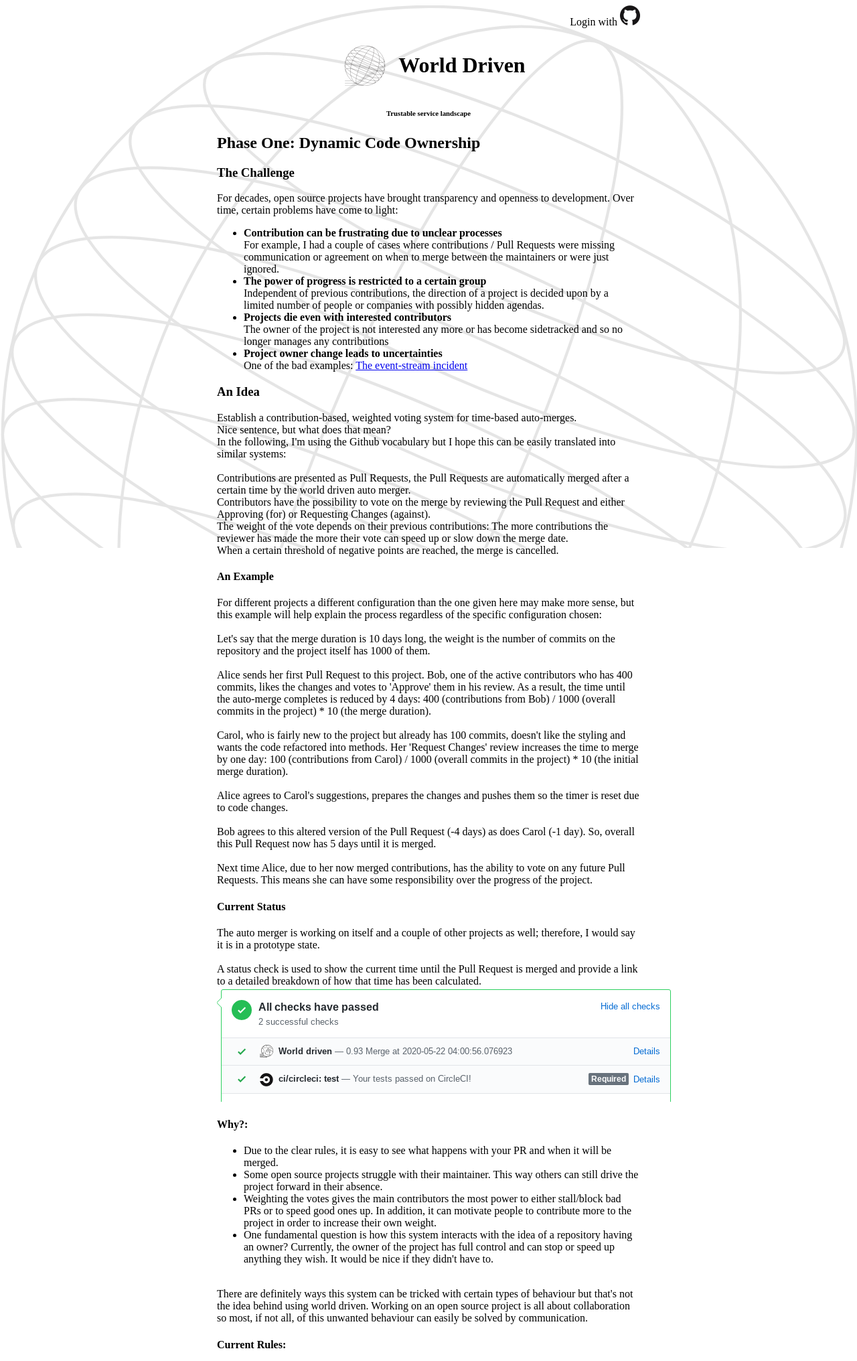
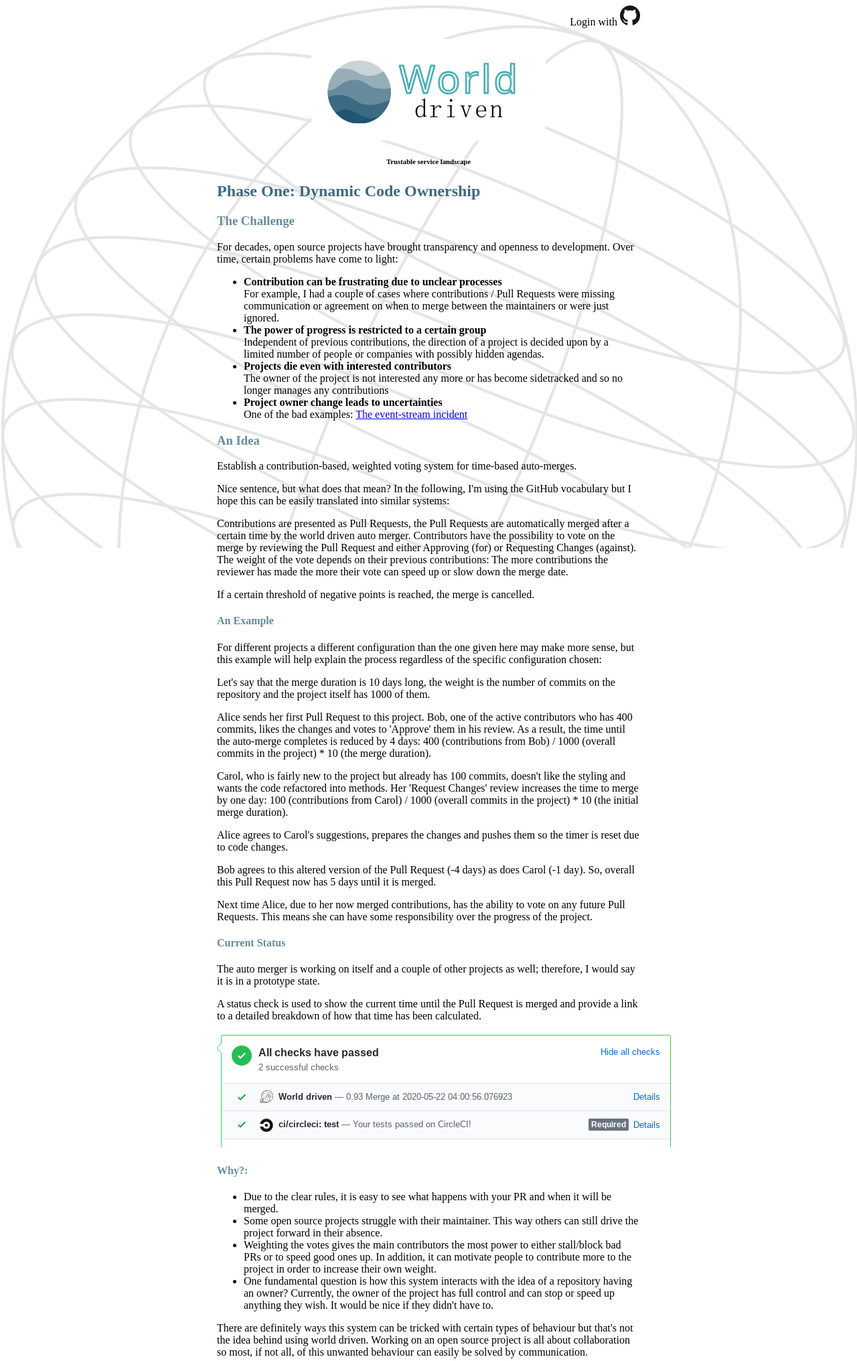
Before and after one commit to TooAngel/worlddriven, a Flask app: page / in a window 1280 px wide. Shown: the top 2032 px of the page at 67% size. Run offline with Flask 2, Linux system fonts and the light colour scheme; some libraries are stand-ins or nearby versions.

Commit message:
reset git, fixed merge conflicts inside of file before commit so that merge conflicts would hopefully not appear. Pushing for merge

```diff
--- a/static/index.html
+++ b/static/index.html
@@ -52,13 +52,13 @@
       </div>
     </div>
     <div class="heading">
-      <img src="/static/images/globe.svg" class="logo" alt="World driven logo" height="60" width="60">
-      <h1>World Driven</h1>
+      <img src="/static/images/logo_world_driven.svg" class="logo" alt="World driven logo">
+
     </div>
     <center><h6>Trustable service landscape</h6></center>
-    <h2>Phase One: Dynamic Code Ownership</h2>
+    <h2 class='phases'>Phase One: Dynamic Code Ownership</h2>
 
-    <h3>The Challenge</h3>
+    <h3 class="subheading">The Challenge</h3>
 
     <p>For decades, open source projects have brought transparency and openness to development.
     Over time, certain problems have come to light:</p>
@@ -78,58 +78,55 @@
         <a href="https://www.theregister.com/2018/11/26/npm_repo_bitcoin_stealer/">The event-stream incident</a></li>
     </ul>
 
-    <h3>An Idea</h3>
+    <h3 class="subheading">An Idea</h3>
 
-    Establish a contribution-based, weighted voting system for time-based auto-merges.<br />
-    Nice sentence, but what does that mean?<br />
-    <span>In the following, I'm using the Github vocabulary but I hope this can be easily translated into similar systems:</span><br />
-    <br />
-    Contributions are presented as Pull Requests, the Pull Requests are automatically
-    merged after a certain time by the world driven auto merger.<br />
+    <p>Establish a contribution-based, weighted voting system for time-based auto-merges.</p>
+    <p>Nice sentence, but what does that mean? In the following, I'm using the GitHub vocabulary
+    but I hope this can be easily translated into similar systems:</p>
+    <p>Contributions are presented as Pull Requests, the Pull Requests are automatically
+    merged after a certain time by the world driven auto merger.
     Contributors have the possibility to vote on the merge by reviewing the Pull Request and either
-    Approving (for) or Requesting Changes (against).<br />
+    Approving (for) or Requesting Changes (against).
     The weight of the vote depends on their previous contributions: The more contributions the
-    reviewer has made the more their vote can speed up or slow down the merge date.<br />
-    When a certain threshold of negative points are reached, the merge is cancelled.<br />
+    reviewer has made the more their vote can speed up or slow down the merge date.</p>
+    <p>If a certain threshold of negative points is reached, the merge is cancelled.</p>
 
-    <h4>An Example</h4>
-    For different projects a different configuration than the one given here may make more sense,
-    but this example will help explain the process regardless of the specific configuration chosen:<br />
-    <br />
-    Let's say that the merge duration is 10 days long, the weight is the number of commits on the
-    repository and the project itself has 1000 of them.<br />
-    <br />
-    Alice sends her first Pull Request to this project. Bob, one of the active contributors who has
+    <h4 class="subheading">An Example</h4>
+    <p>For different projects a different configuration than the one given here may make more sense,
+    but this example will help explain the process regardless of the specific configuration chosen:</p>
+
+    <p>Let's say that the merge duration is 10 days long, the weight is the number of commits on the
+    repository and the project itself has 1000 of them.</p>
+
+    <p>Alice sends her first Pull Request to this project. Bob, one of the active contributors who has
     400 commits, likes the changes and votes to 'Approve' them in his review. As a result, the time until
     the auto-merge completes is reduced by 4 days: 400 (contributions from Bob) / 1000 (overall commits
-    in the project) * 10 (the merge duration).<br />
-    <br />
-    Carol, who is fairly new to the project but already has 100 commits, doesn't like the styling
+    in the project) * 10 (the merge duration).</p>
+
+    <p>Carol, who is fairly new to the project but already has 100 commits, doesn't like the styling
     and wants the code refactored into methods. Her 'Request Changes' review increases the time to merge
     by one day: 100 (contributions from Carol) / 1000 (overall commits in the project) * 10
-    (the initial merge duration).<br />
-    <br />
-    Alice agrees to Carol's suggestions, prepares the changes and pushes them so the timer is reset
-    due to code changes.<br />
-    <br />
-    Bob agrees to this altered version of the Pull Request (-4 days) as does Carol (-1 day). So,
-    overall this Pull Request now has 5 days until it is merged.<br />
-    <br />
-    Next time Alice, due to her now merged contributions, has the ability to vote on any future Pull Requests.
-    This means she can have some responsibility over the progress of the project.<br />
+    (the initial merge duration).</p>
 
-    <h4>Current Status</h4>
+    <p>Alice agrees to Carol's suggestions, prepares the changes and pushes them so the timer is reset
+    due to code changes.</p>
 
-    The auto merger is working on itself and a couple of other projects as well;
-    therefore, I would say it is in a prototype state.
+    <p>Bob agrees to this altered version of the Pull Request (-4 days) as does Carol (-1 day). So,
+    overall this Pull Request now has 5 days until it is merged.</p>
 
-    <br />
-    <br />
-    A status check is used to show the current time until the Pull Request is merged and provide
-    a link to a detailed breakdown of how that time has been calculated.
+    <p>Next time Alice, due to her now merged contributions, has the ability to vote on any future Pull Requests.
+    This means she can have some responsibility over the progress of the project.</p>
+
+    <h4 class="subheading">Current Status</h4>
+
+    <p>The auto merger is working on itself and a couple of other projects as well;
+    therefore, I would say it is in a prototype state.</p>
+
+    <p>A status check is used to show the current time until the Pull Request is merged and provide
+    a link to a detailed breakdown of how that time has been calculated.</p>
     <img src="static/images/merge_at.png" />
 
-    <h4>Why?:</h4>
+    <h4 class="subheading">Why?:</h4>
     <ul>
       <li>Due to the clear rules, it is easy to see what happens with your PR and
         when it will be merged.</li>
@@ -142,13 +139,12 @@
         Currently, the owner of the project has full control and can stop or speed up anything they wish.
         It would be nice if they didn't have to.
     </ul>
-    <br />
 
-    There are definitely ways this system can be tricked with certain types of behaviour but that's
+    <p>There are definitely ways this system can be tricked with certain types of behaviour but that's
     not the idea behind using world driven. Working on an open source project is all about collaboration
-    so most, if not all, of this unwanted behaviour can easily be solved by communication.
+    so most, if not all, of this unwanted behaviour can easily be solved by communication.</p>
 
-    <h4>Current Rules:</h4>
+    <h4 class="subheading">Current Rules:</h4>
     <ul>
       <li>10 days (at least more than a week) should give everyone enough time to look into the Pull Request.</li>
       <li>The time is increased for each commit in the Pull Request. This is because multiple commits indicate
@@ -163,41 +159,39 @@
       <img src="/static/images/Discord-Logo-Black.png" width="20px"></a>
     or simply say hello to the project's creator <a href="mailto:tooangel@tooangel.de">Tobias Wilken</a>
 
-    <h2>Phase Two: Transparent Services</h2>
-    Having clear and automated rules for progressing in open source projects
-    is just the start.
-    Due to the DevOps (or GitOps) ideas, many operational tasks are now stored
-    in repositories and applied upon merge. So the challenge now is building
-    (world driven) services that operate on these ideas and are only maintained via Pull Requests.
+    <h2 class='phases'>Phase Two: Transparent Services</h2>
+    <p>Having clear and automated rules for progressing in open source projects is just the start.
+    Due to the DevOps (or GitOps) ideas, many operational tasks are now stored in repositories
+    and applied upon merge. So the challenge now is building (world driven) services that operate
+    on these ideas and are only maintained via Pull Requests. This provides a new level of trust
+    and a new entity <em>unavailable system data</em> (still searching for a better name).
+    Passwords, service credentials and the like is data which does not necessarily have to be
+    accessible by humans; it can therefore be maintained and used exclusively in the system itself.</p>
 
-    This provides a new level of trust and a new entity <i>unavailable system
-      data</i> (still searching for a better name).
-    Passwords, service credentials and the like is data which does not necessarily have to be
-    accessible by humans; it can therefore be maintained and used exclusively in the system itself.<br/>
-    <br/>
-    For example: In one of the companies I was working for, the employees were using
+    <p>For example: In one of the companies I was working for, the employees were using
     Chromeboxes. As part of their daily work they had to split and merge PDFs.
     There are a lot of (free) services out there that can do the job but
     they can't be used due to privacy concerns - What happens with my PDFs? Do they store them? Do
-    they use them? - I hope (and guess) that they don't but I can't be sure.<br/>
-    <br/>
-    Compare that to a PDF service that is open source, world driven and uses continuous deployment.
+    they use them? - I hope (and guess) that they don't but I can't be sure.</p>
+
+    <p>Compare that to a PDF service that is open source, world driven and uses continuous deployment.
     No one has access to any credentials and changes can only be done via public Pull Requests -
-    That sounds far more secure to me.
+    That sounds far more secure to me.</p>
 
-    <h2>Phase Three: Down the Rabbit Hole</h2>
-    In my mind these examples use:
+    <h2 class='phases'>Phase Three: Down the Rabbit Hole</h2>
+    <p>In my mind these examples use:</p>
     <ul>
       <li>Some CI services for testing and deployment</li>
       <li>Some automated hosting environment (PaaS)</li>
       <li>Some databases...</li>
     </ul>
-    The web service itself is world driven but can I trust the other parties?
+    <p>The web service itself is world driven but can I trust the other parties?
     Why not build the infrastructure in the same way? Using IaaS instead of
     higher level managed server is a lot to do but it is doable (I know, I've already built a PaaS).
-    World driven fully automated IaaS, IMHO, is more challenging.<br />
-    <br />
-    The question now is how deep to dig and how far along this journey you're willing to come with me?
+    World driven fully automated IaaS, IMHO, is more challenging.</p>
+
+    <p>The question now is how deep to dig and how far along this journey you're willing
+    to come with me?</p>
   </div>
 </body>
 </html>
--- a/static/style.css
+++ b/static/style.css
@@ -35,6 +35,15 @@
   }
 }
 
+/* Index page titles and subtitles */
+.phases {
+  color: #3c6a82;
+}
+
+.subheading {
+  color: #678a9d;
+}
+
 .bg {
   position: fixed;
   left: 0;
@@ -62,7 +71,15 @@
 }
 
 .logo {
-  width:100px;
+  width:350px;
+}
+
+.logo, h1 {
+  color: #205572;
+}
+
+.logo, h1 {
+  color: #205572;
 }
 
 .heading {
@@ -106,7 +123,7 @@
   left: 0;
   right: 0;
   bottom: 0;
-  background-color: #ccc;
+  background-color: #c9d4d9;
   -webkit-transition: .4s;
   transition: .4s;
 }
@@ -124,11 +141,11 @@
 }
 
 input:checked + .slider {
-  background-color: #2196F3;
+  background-color: #205572;
 }
 
 input:focus + .slider {
-  box-shadow: 0 0 1px #2196F3;
+  box-shadow: 0 0 1px #205572;
 }
 
 input:checked + .slider:before {
@@ -166,7 +183,7 @@ input:checked + .slider:before {
   width: 150px;
   height: 150px;
   margin: -75px 0 0 -75px;
-  border: 16px solid #f3f3f3;
+  border: 16px solid #c9d4d9;
   border-top: 16px solid #000000;
   border-radius: 50%;
   width: 120px;
```
Also changed, not shown: README.md.
